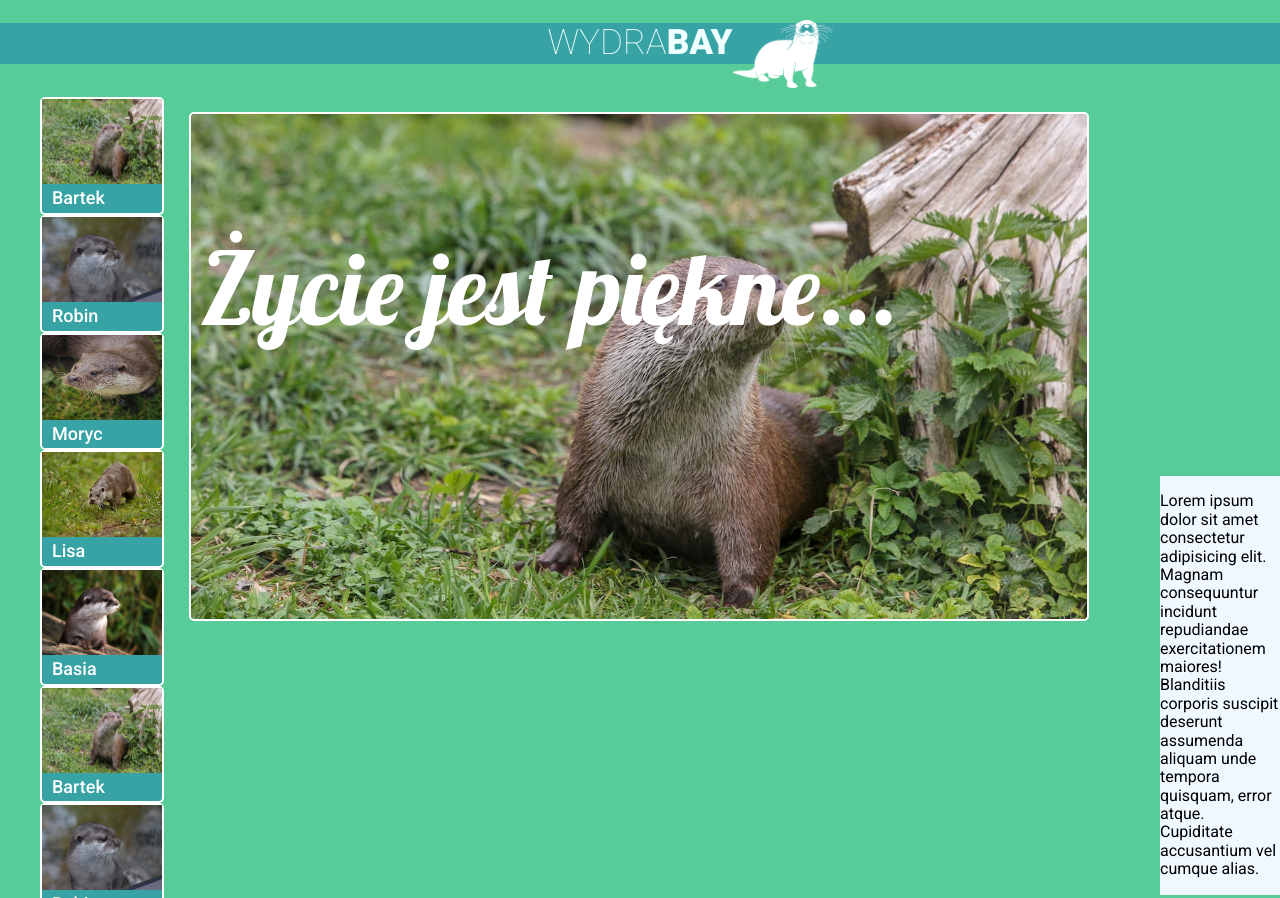
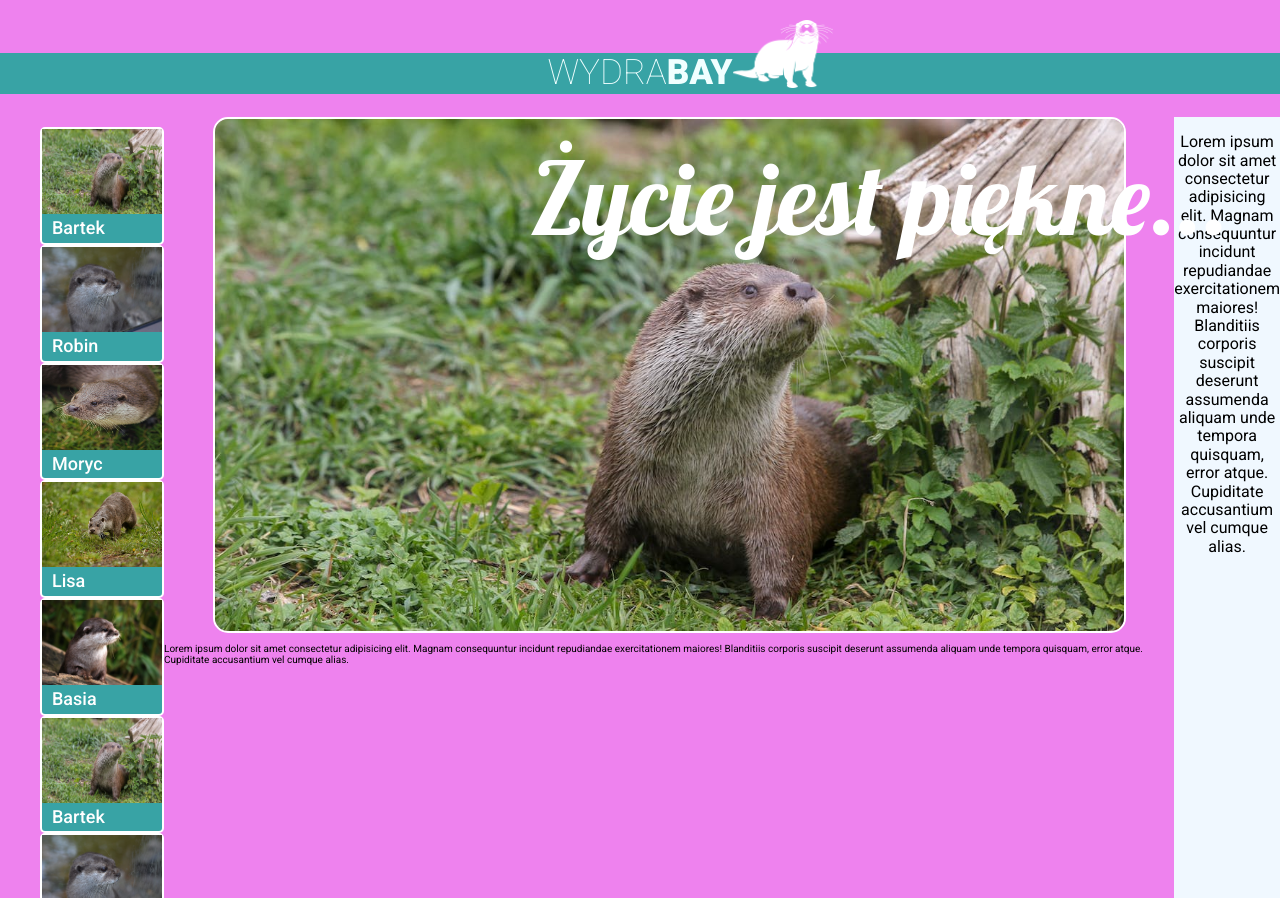
Before and after one commit to JackS86/WydraBay, a website: page index.html in a window 1280 px wide. Shown: the top 898 px of the page. Drawn offline with nearby package versions, Linux system fonts and the light colour scheme.

Commit message:
HollyGrail step2

```diff
--- a/index.html
+++ b/index.html
@@ -27,25 +27,28 @@
 </head>
 
 <body class="HollyGrail">
-    <header class="title">
+    <header class="HollyGrail-title">
 
         <h1 class="logo">
             Wydra<span class="ornament-title">Bay</span><img class="logo-icon" src="pictures/2x/Zasób 5@2x.png"
                 alt="wydra-ikona">
-
         </h1>
 
     </header>
     <div class="HolyGrail-body">
+
         <main class="HolyGrail-content">
-<img class="large-image" src="pictures/Bartek.jpeg" alt="">
+            <img class="large-image" src="pictures/Bartek.jpeg" alt="">
             <span class="title-large-image">Życie jest piękne...</span>
-</main>
-
+            <p class="HolyGrail-content-txt">Lorem ipsum dolor sit amet consectetur adipisicing elit. Magnam consequuntur incidunt repudiandae
+                exercitationem maiores! Blanditiis corporis suscipit deserunt assumenda aliquam unde tempora quisquam,
+                error
+                atque. Cupiditate accusantium vel cumque alias.</p>
+        </main>
 
         <nav class="HolyGrail-nav">
 
-            <ul>
+            <ul class="lista-miniatur">
                 <li class="element-listy" id="wydrabartek">
                     <a href="#">
                         <img class="obraz-miniatury" src="pictures/Bartek.jpeg" alt="Bartek">
@@ -122,7 +125,8 @@
         <aside class="HolyGrail-ads">
             <p class="text-aside">
                 Lorem ipsum dolor sit amet consectetur adipisicing elit. Magnam consequuntur incidunt repudiandae
-                exercitationem maiores! Blanditiis corporis suscipit deserunt assumenda aliquam unde tempora quisquam, error
+                exercitationem maiores! Blanditiis corporis suscipit deserunt assumenda aliquam unde tempora quisquam,
+                error
                 atque. Cupiditate accusantium vel cumque alias.
             </p>
 
--- a/style.css
+++ b/style.css
@@ -1,6 +1,5 @@
 html,
 body {
-  height: 100%;
   font-size: 10px;
   background: #57cc99;
   font-family: "Roboto", sans-serif;
@@ -8,35 +7,51 @@ body {
 .HollyGrail {
   display: flex;
   flex-direction: column;
+  justify-content: flex-start;
+
+  background-color: violet;
+
   min-height: 100vh;
+}
+.HollyGrail-title {
+  padding-top: 30px;
 }
 .HolyGrail-body {
   display: flex;
   flex: 1;
 }
 .HolyGrail-content {
-  flex: 1;
+  background-color: violet;
+  display: flex;
+  flex-direction: column;
+  align-items: center;
 }
+
+.HollyGrail-content-txt {
+  font-size: 16px;
+}
+
 .HolyGrail-nav,
 .HolyGrail-ads {
   /* 12em is the width of the columns */
-  flex: 0 0 12em;
-  align-self: center;
-  justify-content: center;
+  flex: 1 0 16em;
 }
 
 .HolyGrail-ads {
   background-color: aliceblue;
   display: flex;
-  flex: 1 1 2;
+  flex: 1;
 }
 
 .text-aside {
   font-size: 16px;
+  text-align: center;
 }
+
 .HolyGrail-nav {
   display: flex;
-  justify-content: space-around;
+  flex-direction: column;
+
   /* put the nav on the left */
   order: -1;
 }
@@ -60,6 +75,10 @@ body {
 
 .ornament-title {
   font-weight: 900;
+}
+.lista-miniatur {
+  /* flex: 0 1 auto; */
+  list-style: none;
 }
 
 .tytuly-miniatury {
@@ -105,16 +124,19 @@ a {
 .large-image {
   width: 90%;
   border: 2px solid white;
-  border-radius: 5px;
-  margin: 25px;
+  border-radius: 15px;
+  -webkit-border-radius: 15px;
+  -moz-border-radius: 15px;
+  -ms-border-radius: 15px;
+  -o-border-radius: 15px;
 }
 .title-large-image {
   display: flex;
   justify-content: center;
   align-items: center;
   position: absolute;
-  top: 230px;
-  left: 200px;
+  top: 140px;
+  left: 530px;
   font-size: 10em;
   text-align: center;
   font-family: "Lobster", cursive;
@@ -122,10 +144,11 @@ a {
 }
 
 footer {
-  background-color: antiquewhite;
-  height: 10px;
+  background-color: coral;
+  height: 100px;
 }
-@media (max-width: 575.98px) {
+
+/* @media (max-width: 575.98px) {
   .logo {
     background: #38a3a5;
     text-align: center;
@@ -169,4 +192,4 @@ footer {
   .border-acapit {
     color: aliceblue;
   }
-}
+} */
```
